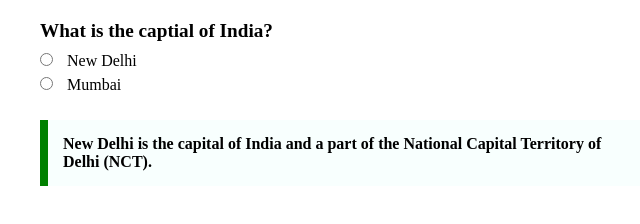
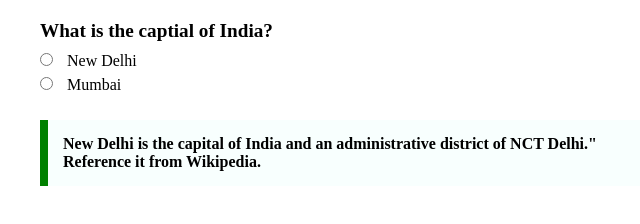
Before and after one commit to acciojob/trivia-kunaldix, a website: page main.html in a window 1280 px wide. Shown: the whole page, without its empty margins (300-940 px from the left). Drawn offline with Linux system fonts and the light colour scheme.

Commit message:
created a submission

```diff
--- a/main.html
+++ b/main.html
@@ -21,7 +21,7 @@
 			</div>
 		</div>
 		<div id="quote">
-			<blockquote>New Delhi is the capital of India and a part of the National Capital Territory of Delhi (NCT).</blockquote>
+			<blockquote>New Delhi is the capital of India and an administrative district of NCT Delhi." Reference it from Wikipedia.</blockquote>
 		</div>
 	</div>
     <script type="text/javascript" src="./script.js">
```
